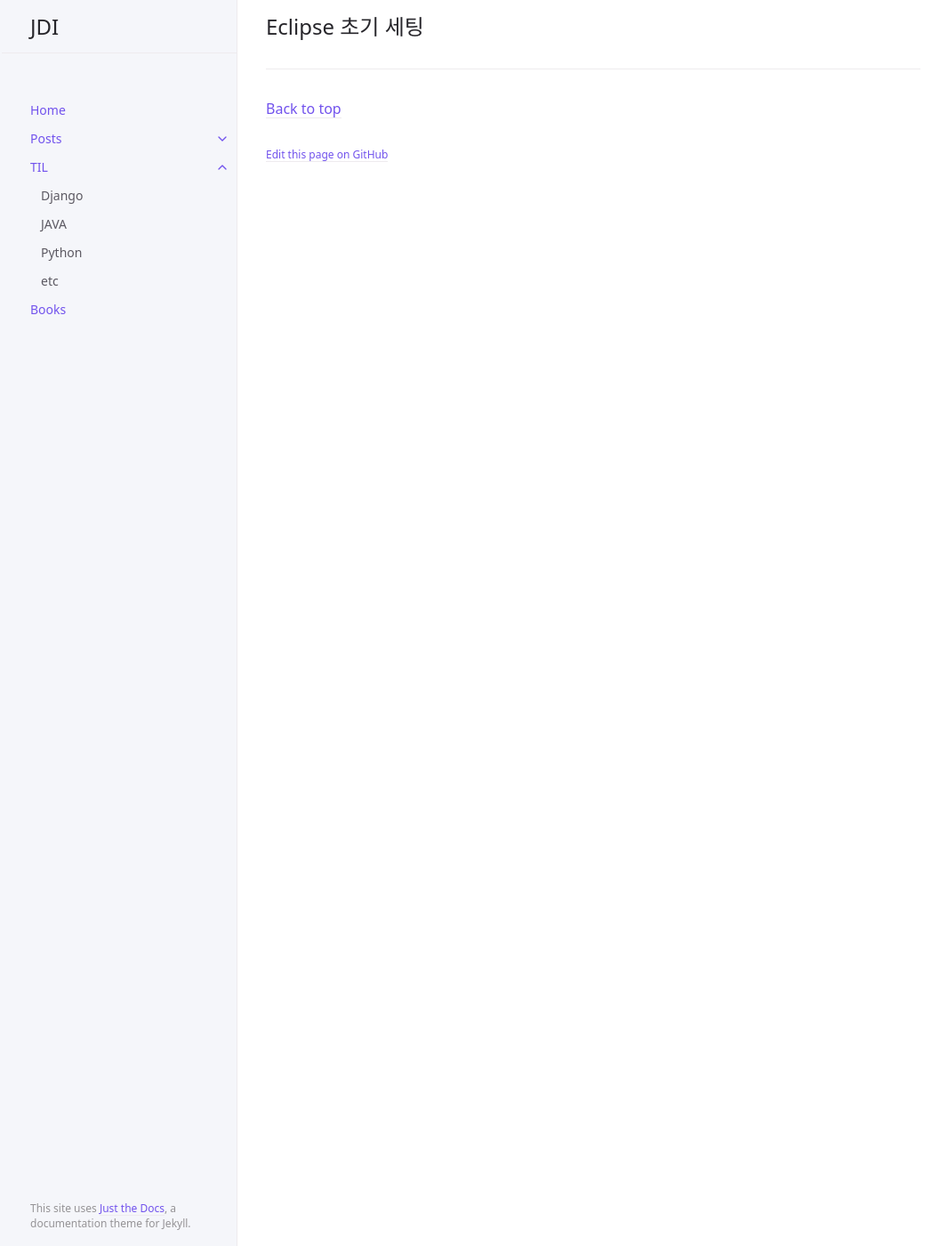
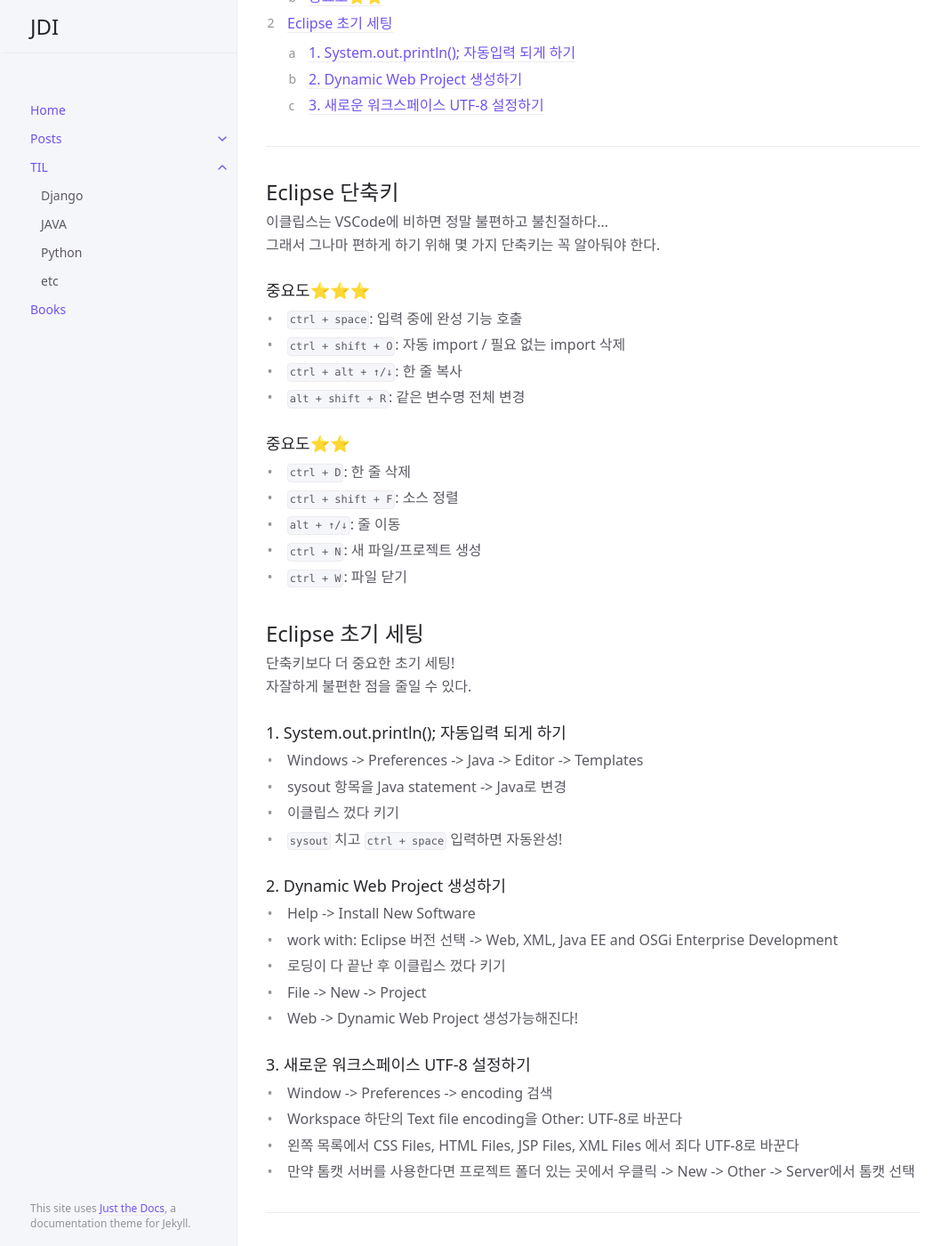
Before and after one commit to manchott/manchott-manchott.github.io, a Jekyll site: the page built from docs/TIL/java/eclipse-initial-setting.md, in a window 1280 px wide and 1400 px high, scrolled down 270 px. Shown: the whole window at 89% size, without its empty margins (105-1171 px from the left). Built offline with Jekyll 4.4.1, drawn with Linux system fonts in a browser that asks for light colours.

Commit message:
upload post

```diff
--- a/docs/TIL/java/eclipse-initial-setting.md
+++ b/docs/TIL/java/eclipse-initial-setting.md
@@ -15,4 +15,43 @@ grand_parent: TIL
 {:toc}
 
 ---
+## Eclipse 단축키
+이클립스는 VSCode에 비하면 정말 불편하고 불친절하다...
+그래서 그나마 편하게 하기 위해 몇 가지 단축키는 꼭 알아둬야 한다.
+### 중요도⭐⭐⭐
+* `ctrl + space`: 입력 중에 완성 기능 호출
+* `ctrl + shift + O`: 자동 import / 필요 없는 import 삭제
+* `ctrl + alt + ↑/↓`: 한 줄 복사
+* `alt + shift + R`: 같은 변수명 전체 변경
+
+
+### 중요도⭐⭐
+* `ctrl + D`: 한 줄 삭제
+* `ctrl + shift + F`: 소스 정렬
+* `alt + ↑/↓`: 줄 이동
+* `ctrl + N`: 새 파일/프로젝트 생성
+* `ctrl + W`: 파일 닫기
+
+
 ## Eclipse 초기 세팅
+단축키보다 더 중요한 초기 세팅!
+자잘하게 불편한 점을 줄일 수 있다.
+
+### 1. System.out.println(); 자동입력 되게 하기
+* Windows -> Preferences -> Java -> Editor -> Templates
+* sysout 항목을 Java statement -> Java로 변경
+* 이클립스 껐다 키기
+* `sysout` 치고 `ctrl + space` 입력하면 자동완성!
+
+### 2. Dynamic Web Project 생성하기
+* Help -> Install New Software
+* work with: Eclipse 버전 선택 -> Web, XML, Java EE and OSGi Enterprise Development
+* 로딩이 다 끝난 후 이클립스 껐다 키기
+* File -> New -> Project
+* Web -> Dynamic Web Project 생성가능해진다!
+
+### 3. 새로운 워크스페이스 UTF-8 설정하기
+* Window -> Preferences -> encoding 검색
+* Workspace 하단의 Text file encoding을 Other: UTF-8로 바꾼다
+* 왼쪽 목록에서 CSS Files, HTML Files, JSP Files, XML Files 에서 죄다 UTF-8로 바꾼다
+* 만약 톰캣 서버를 사용한다면 프로젝트 폴더 있는 곳에서 우클릭 -> New -> Other -> Server에서 톰캣 선택
```
